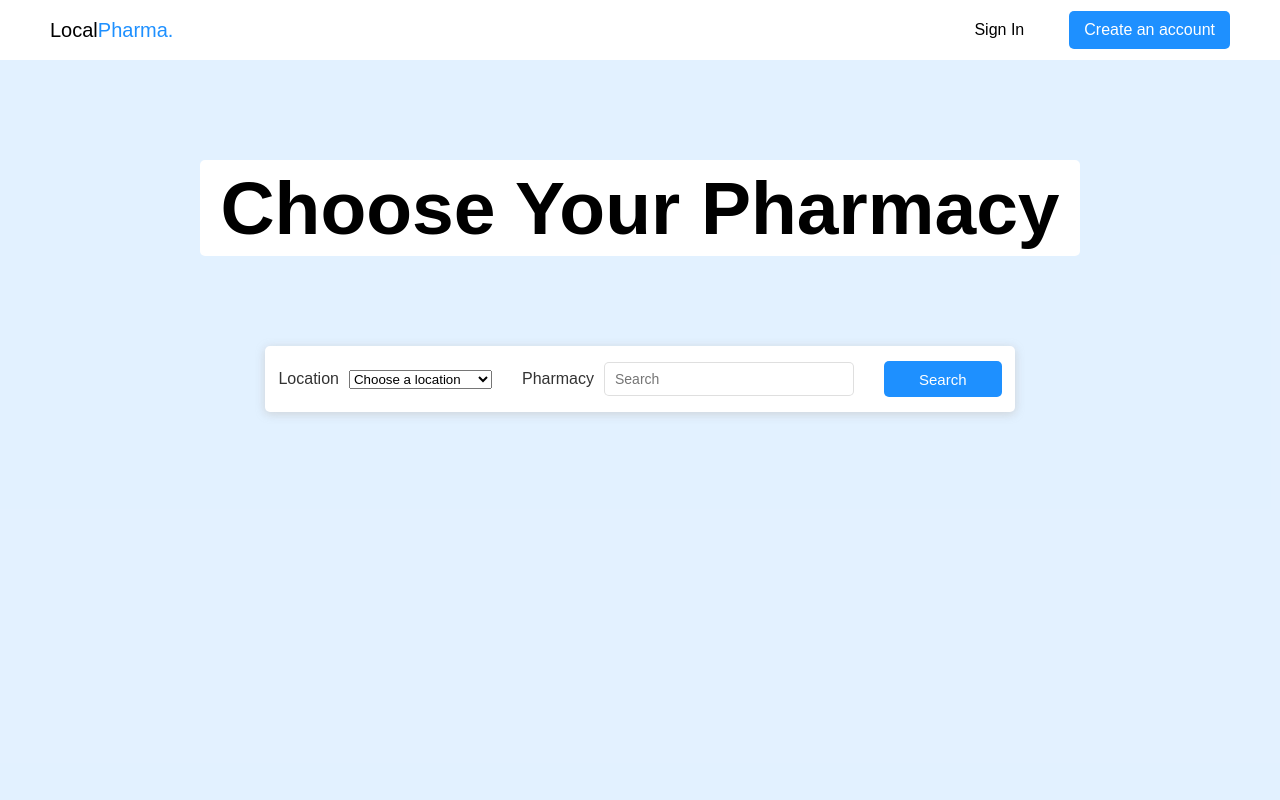
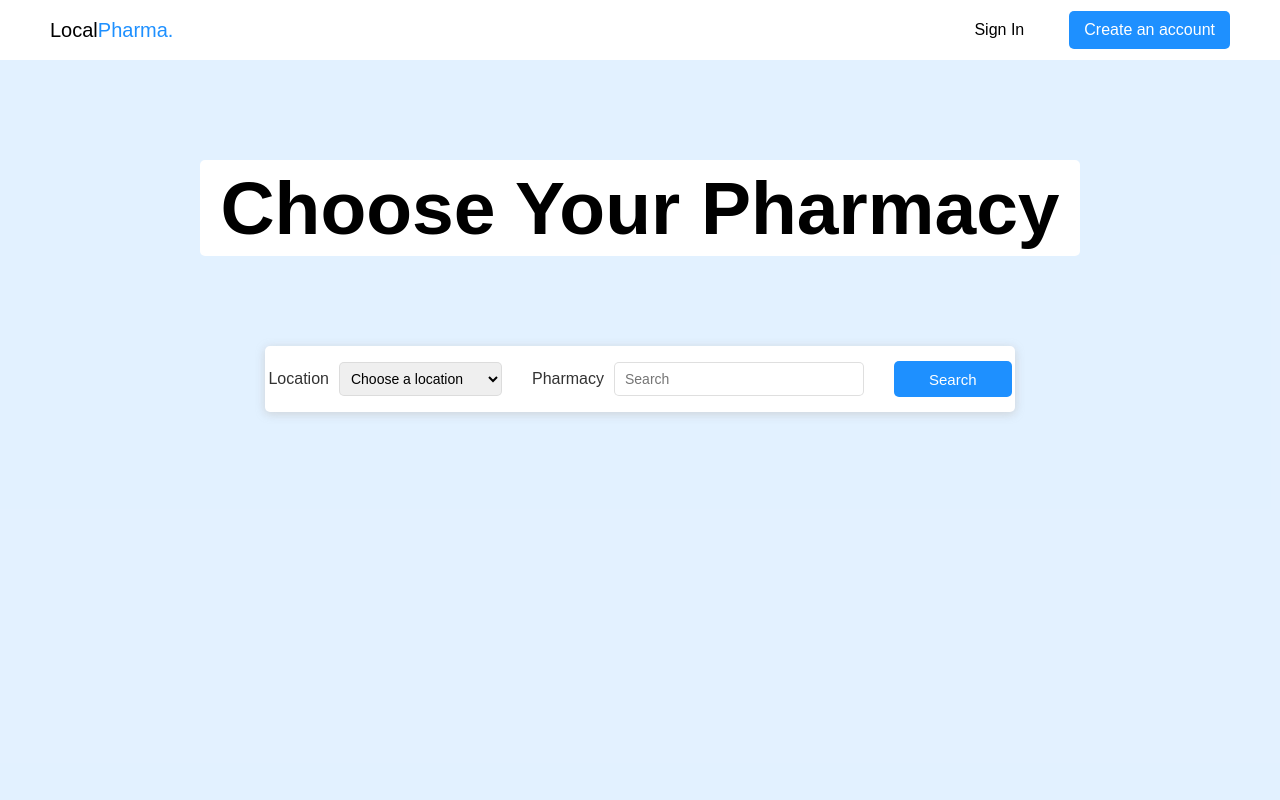
Before and after one commit to localPharma/localpharma, a React (Create React App) app: page / in a window 1280 px wide. Shown: the top 800 px of the page. Built offline with nearby package versions, Linux system fonts and the light colour scheme; no server answers.

Commit message:
minor adjustments

```diff
--- a/src/Components/Core/Banner/Banner.module.css
+++ b/src/Components/Core/Banner/Banner.module.css
@@ -84,3 +84,29 @@
   color: white;
   border-radius: 5px;
 }
+/* SELECT OPTIONS */
+.select {
+  padding: 7px;
+  border: 1px solid rgba(216, 216, 216, 0.82);
+  font-size: 14px;
+  border-radius: 5px;
+  outline: 0;
+  cursor: pointer;
+}
+
+.select option {
+  font-size: 16px;
+  padding: 5px;
+  border-radius: 3px;
+  color: rgb(50, 50, 50);
+  margin-bottom: 5px;
+  cursor: pointer;
+}
+
+.select option:hover {
+  background-color: rgba(102, 179, 255, 0.735);
+}
+
+.select option:disabled {
+  color: gray;
+}
--- a/src/Pages/Auth/Signin/Signin.jsx
+++ b/src/Pages/Auth/Signin/Signin.jsx
@@ -25,7 +25,7 @@ const Signin = () => {
       });
   };
 
-  // Google Authencticaton Functionality
+  // Google Authenticaton Functionality
   const handleSigninWithGoogle = () => {
     loginWithGoogle()
       .then(user => console.log(user))
@@ -39,7 +39,7 @@ const Signin = () => {
       <div className={classes.form__wrapper}>
         {/* Form */}
         <div className={classes.form__container}>
-          <form onSubmit={handleSigninWithEmailAndPassword}>
+          <form onSubmit={handleSigninWithEmailAndPassword} autoComplete='true'>
             <div className={classes.form__heading}>
               <h3>Welcome back</h3>
               <p>Welcome back! Please enter your credentials.</p>
--- a/src/Pages/Auth/Signup/Signup.jsx
+++ b/src/Pages/Auth/Signup/Signup.jsx
@@ -26,7 +26,7 @@ const Signup = () => {
       });
   };
 
-  // Google Authencticaton Functionality
+  // Google Authenticaton Functionality
   const handleSignupWithGoogle = () => {
     loginWithGoogle()
       .then(user => console.log(user))
```
